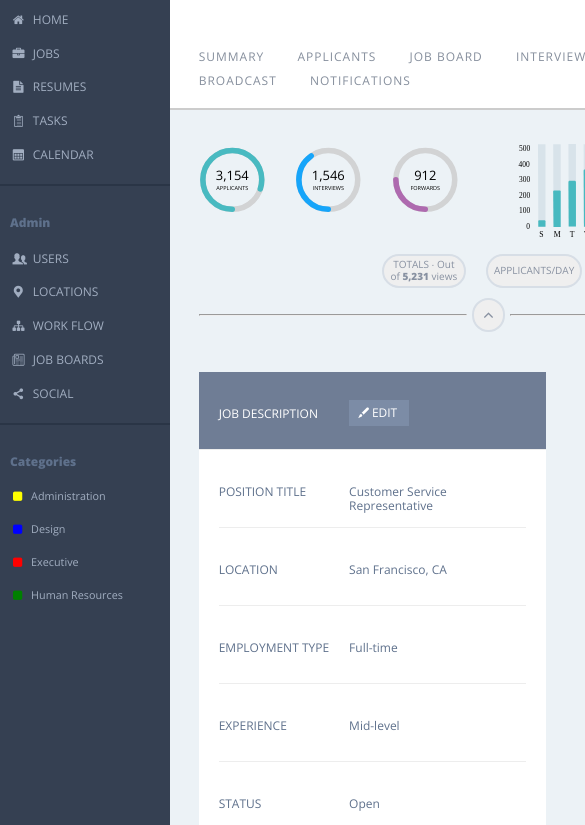
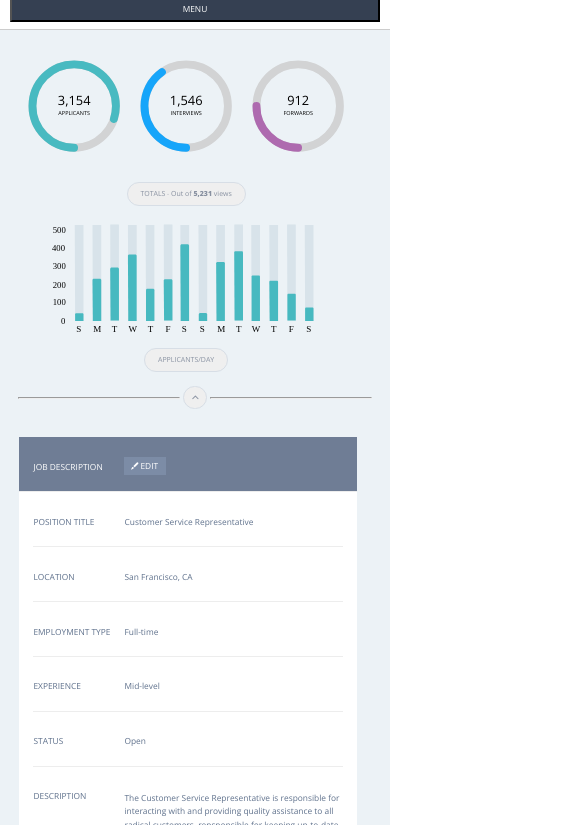
Before and after one commit to tonyr729/tr-comp-challenge-3, a plain HTML site: page index.html in a window 390 px wide. Shown: the part 194-1019 px from the top of the page, 585 px wide, since content can reach past the window. Drawn offline with nearby package versions, Linux system fonts and the light colour scheme.

Commit message:
Add media queries
Added media queries for most screen sizes.

```diff
--- a/css/styles.css
+++ b/css/styles.css
@@ -230,6 +230,15 @@ div button i {
   top: 1px;
 }
 
+.header__btn-hidden {
+  background-color: #354052;
+  padding: 1rem;
+  display: none;
+  width: 95%;
+  color: #fff;
+  margin: 0 auto 1rem;
+}
+
 .header__ul-a {
   color: #868f9d;
 }
@@ -265,6 +274,7 @@ main section {
 main article {
   align-items: center;
   display: flex;
+  flex-direction: column;
   justify-content: center;
   width: 50%;
 }
@@ -276,13 +286,17 @@ main h2 {
 
 /*========== MAIN-GRAPH SECTION STYLING =========== */
 
+.main__div-doughnut {
+  display: flex;
+}
+
 .main__article-left {
   width: 50%;
 }
 
 .main__doughnut {
   width: 28%;
-  margin: 0 3rem 3rem 0;
+  margin: 0 auto 3rem;
 }
 
 .main__doughnut-text {
@@ -348,16 +362,16 @@ main h2 {
   margin: 0 auto;
 }
 
-.main__button-left {
+.main__btn-left {
   width: 17rem;
   font-weight: 400;
-  margin-left: 15.7rem;
+  margin-bottom: 2rem;
 }
 
-.main__button-right {
+.main__btn-right {
   width: 12rem;
   font-weight: 400;
-  margin-right: 17rem;
+  margin-bottom: 2rem;
 }
 
 /*===== MAIN-DIVIDER STYLING =====*/
@@ -381,7 +395,7 @@ main h2 {
 
 .main__section-info {
   display: flex;
-  justify-content: space-between;
+  justify-content: center;
   margin: 0 auto 3rem;
   width: 91%;
 
@@ -390,6 +404,7 @@ main h2 {
 /*--- Table Styling ---*/
 
 .main__article-job {
+  align-self: flex-start;
   background-color: #fff;
   display: grid;
   grid-template-columns: auto auto;
@@ -541,3 +556,68 @@ main h2 {
 .last__input {
   margin-bottom: 0;
 }
+
+/*======================================================
+   HEADER STYLING
+======================================================== */
+
+@media screen and (max-width: 1180px) {
+  .main__article-job,
+  .main__article-social {
+    width: 95%;
+  }
+
+  .header__ul {
+    font-size: 1rem;
+  }
+}
+
+@media screen and (max-width: 940px) {
+  .header__ul {
+    display: none;
+  }
+
+  .header__btn-hidden {
+    display: block;
+  }
+}
+
+@media screen and (max-width: 768px) {
+  html {
+    font-size: 8px;
+  }
+
+  body {
+    grid-template-rows: 60px auto auto;
+    grid-template-columns: auto auto;
+  }
+
+  nav,
+  header,
+  main {
+    grid-column-start: 1;
+  }
+
+  .main__article-job,
+  .main__article-social,
+  .main__article-left,
+  .main__article-right {
+    width: 95%;
+  }
+
+  aside {
+    display: none;
+  }
+}
+
+@media screen and (max-width: 560px) {
+  html {
+    font-size: 7px;
+  }
+}
+
+@media screen and (max-width: 350px) {
+  html {
+    font-size: 5px;
+  }
+}
--- a/index.html
+++ b/index.html
@@ -30,6 +30,7 @@
         <button class="button__general"><i class="icon-trash"></i></button>
       </div>
     </section>
+    <button class="header__btn-hidden">MENU</button>
     <ul class="header__ul">
       <li><a href="#" class="header__ul-a" aria-label="link to Summary sub page">SUMMARY</a></li>
       <li><a href="#" class="header__ul-a" aria-label="link to Applicants sub page">APPLICANTS</a></li>
@@ -70,6 +71,7 @@
   <main class="main">
     <section class="main__section-graphs">
       <article class="main__article-left">
+        <div class="main__div-doughnut">
           <svg class="main__doughnut main__doughnut-left" viewBox="0 0 36 39">
             <circle class="main__donut-hole" cx="18" cy="21" r="15.91549430918954" fill="#ecf2f6"></circle>
             <circle class="main__doughnut-ring" cx="18" cy="21" r="15.91549430918954" fill="transparent" stroke="#d2d3d4" stroke-width="3"></circle>
@@ -97,13 +99,16 @@
               <text class="main__doughnut-text--topic" x="50%" y="50%">FORWARDS</text>
             </g>
           </svg>
+        </div>
+        <button class="button__general main__btn-left">TOTALS ∙ Out of <b>5,231</b> views</button>
       </article>
       <article class="main__article-right">
         <img src="images/damnchart.svg" class="main__vertchart" alt="Vertical bar chart of data from throughout the week">
+        <button class="button__general main__btn-right">APPLICANTS/DAY</button>
       </article>
-      <div class="main__div-button">
-        <button class="button__general main__button-left">TOTALS ∙ Out of <b>5,231</b> views</button>
-        <button class="button__general main__button-right">APPLICANTS/DAY</button>
+      <!-- <div class="main__div-button"> -->
+
+
       </div>
     </section>
     <div class="main__div-divider">
```
Lines whose indentation alone changed are shown as unchanged.
